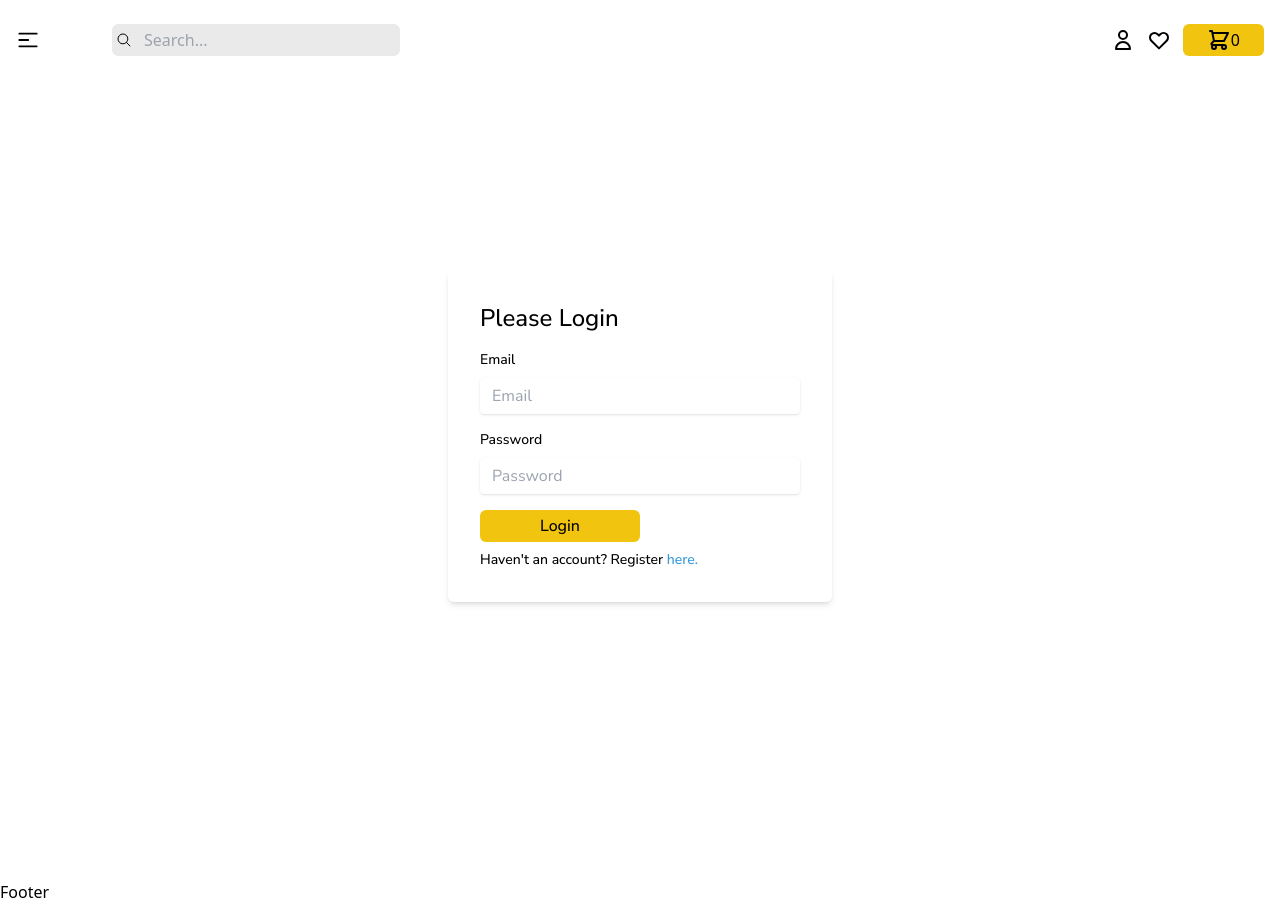
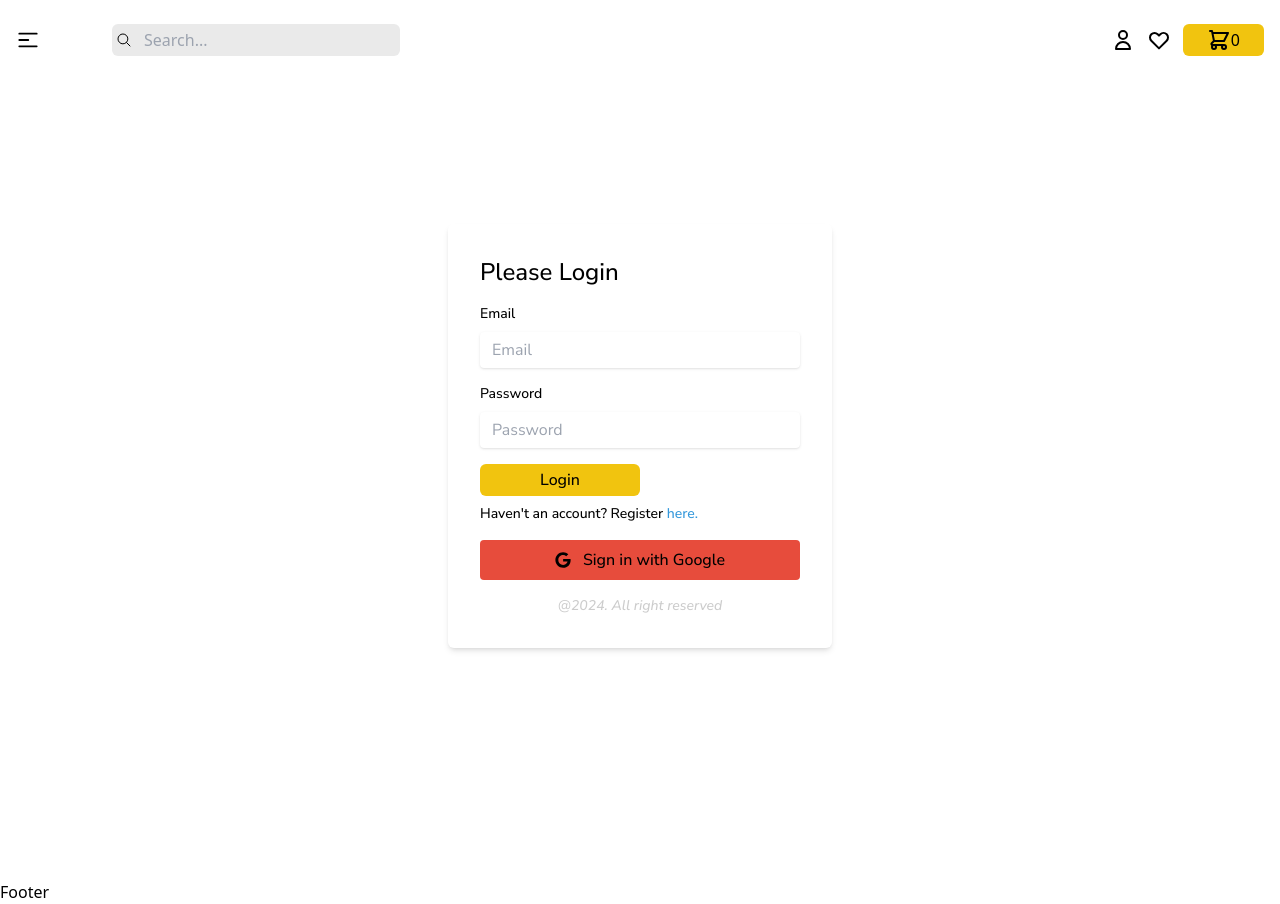
Before and after one commit to Lenny606/bookshop-mern-app, a React (Vite) app in the folder frontend/: page /login in a window 1280 px wide. Built offline with nearby package versions, Linux system fonts and the light colour scheme.

Commit message:
Login form

```diff
--- a/frontend/src/components/Login.jsx
+++ b/frontend/src/components/Login.jsx
@@ -1,5 +1,6 @@
 import {Link} from "react-router-dom";
 import {useState} from "react";
+import {FaGoogle} from "react-icons/fa";
 
 const Login = () => {
 
@@ -27,11 +28,22 @@ const Login = () => {
                     {
                         message && <p className={'text-red text-xs italic'}>{message}</p>
                     }
-                    <button className={'p-1 sm:px-6 px-2 w-full sm:w-1/2 rounded-md bg-primary hover:bg-secondary font-medium mb-2'}>Login</button>
+                    <button
+                        className={'p-1 sm:px-6 px-2 w-full sm:w-1/2 rounded-md bg-primary hover:bg-secondary font-medium mb-2'}>Login
+                    </button>
                 </form>
-                <p className={'font-medium text-sm align-baseline'}>Haven't an account? Register <Link to={'/register'}  className={'text-dark-blue hover:underline'}>here.</Link> </p>
+                <p className={'font-medium text-sm align-baseline'}>Haven't an account? Register <Link to={'/register'}
+                                                                                                       className={'text-dark-blue hover:underline'}>here.</Link>
+                </p>
 
-            {/*    GOOGLE LOGIN */}
+                {/*    GOOGLE LOGIN */}
+                <div className={'mt-4'}>
+                    <button className={'w-full flex flex-wrap items-center justify-center gap-1 bg-secondary hover:bg-primary font-medium rounded py-2 px-4 '}>
+                        <FaGoogle className={'mr-2'}/>
+                        Sign in with Google
+                    </button>
+                </div>
+                <p className={'mt-4 italic text-sm font-medium text-gray text-center '}>@{new Date().getFullYear()}. All right reserved</p>
             </div>
         </div>
     )
```
